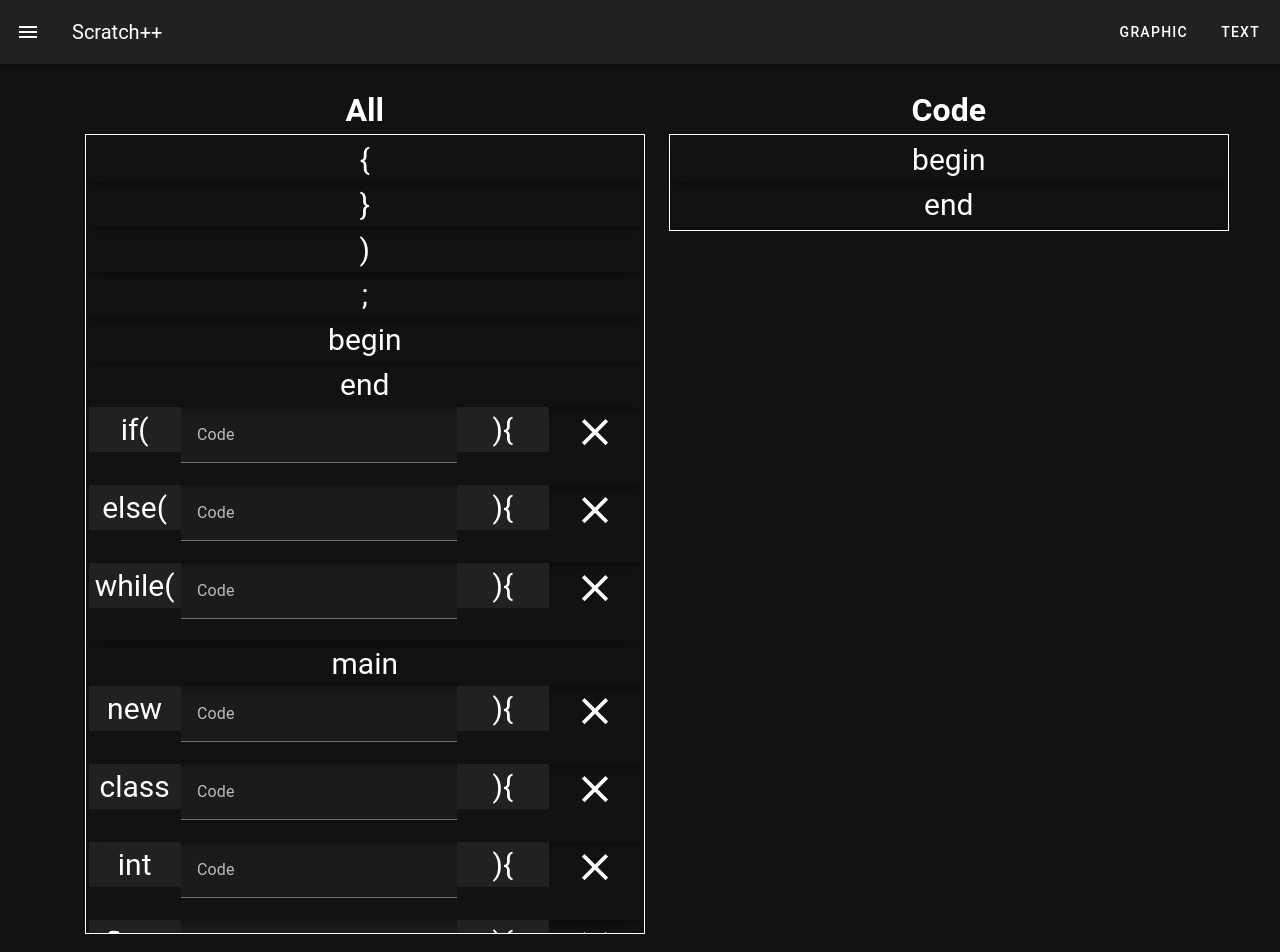
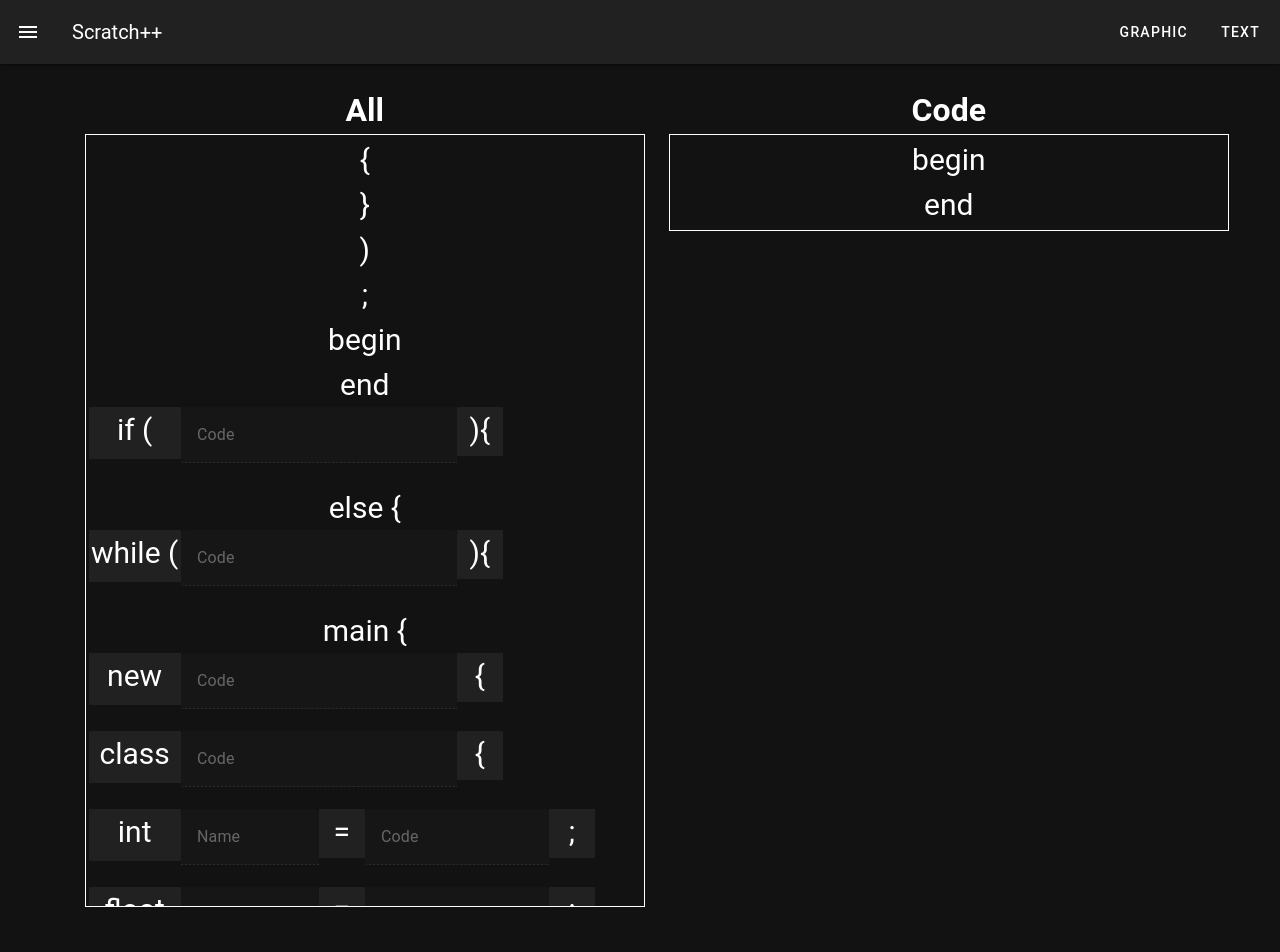
Before and after one commit to solvedrex223/Compilers-project, a Vue app: page / in a window 1280 px wide. Shown: the top 952 px of the page. Built offline with nearby package versions, Linux system fonts and the light colour scheme.

Commit message:
Added validations and changed design for some elements

```diff
--- a/src/components/Ide.vue
+++ b/src/components/Ide.vue
@@ -5,7 +5,7 @@
                 <DragList :id="'syntax_list'" :title = "computed_title" :list="list" :group="syn_group"/>
             </v-col>
             <v-col>
-                <DragList :id="'code_list'" title="Code" :list="list_code" :group="'name'" @list_update="check_code"/>
+                <DragList :id="'code_list'" title="Code" :remove="true" :list="list_code" :group="'name'" @list_update="check_code"/>
             </v-col>
         </v-row>
         <v-row>
@@ -25,10 +25,10 @@ import { useTitleStore } from '../store/stores';
         { name: ";", statement: undefined },
         { name: "begin", statement: undefined },
         { name: "end", statement: undefined },
-        { name: "if(", statement: '' },
-        { name: "else(", statement: '' },
-        { name: "while(", statement: '' },
-        { name: 'main', statement: undefined }
+        { name: "if (", statement: ''},
+        { name: "else {", statement: undefined },
+        { name: "while (", statement: '' },
+        { name: 'main {', statement: undefined }
     ];
     const var_list = [
         { name: "int", statement: '' },
@@ -121,6 +121,6 @@ import { useTitleStore } from '../store/stores';
     #row_code{
         margin-left: 0%;
         margin-right: 0%;
-        height: 70%;
+        height: 50%;
     }
 </style>
--- a/src/components/comps/DragList.vue
+++ b/src/components/comps/DragList.vue
@@ -1,73 +1,134 @@
 <template>
     <h1 class="code_list_title">{{ title }}</h1>
-    <draggable
-    :list="list"
-    class="code_list"
-    :id="id"
-    :group="group"
-    item-key="name"
-    @change="$emit('list_update')">
+    <draggable :list="list" class="code_list" :id="id" :group="group" item-key="name" @change="$emit('list_update')">
         <template #item="{ element, index }">
-                        <v-sheet
-                        v-if="element.statement != undefined"
-                        class="code_list_item cursor-move bg-transparent handle"
-                        :class="`elevation-${isHovering ? 24 : 6}`"
-                        :id="'item-'+index ">
+            <v-sheet v-if="element.statement != undefined && checkName(element.name)"
+                class="code_list_item cursor-move bg-transparent handle" :id="'item-' + index">
                 <v-row no-gutters class="g4">
                     <v-col cols="2">
-                                <v-sheet>{{ element.name }}</v-sheet>
+                        <v-sheet class="code_text">{{ element.name }}</v-sheet>
                     </v-col>
                     <v-col cols="6">
-                                <v-text-field class="form-control" label="Code" clearable/>
+                        <v-text-field class="form-control" label="Code" :rules="getTest(element.name)" :disabled="!remove" clearable />
                     </v-col>
-                            <v-col cols="2">
-                                <v-sheet>){</v-sheet>
+                    <v-col cols="1">
+                        <v-sheet class="code_text">{{ getText(element.name) }}</v-sheet>
                     </v-col>
-                            <v-col cols="2">
+                    <v-col v-if="remove" cols="1">
                         <v-icon icon="mdi-close" @click="removeAt(index)"></v-icon>
                     </v-col>
                 </v-row>
             </v-sheet>
-                        <v-sheet
-                        v-else
-                        class="code_list_item cursor-move bg-transparent handle"
-                        :class="`elevation-${isHovering ? 24 : 6}`">{{element.name}}</v-sheet>
+            <v-sheet v-else-if="element.statement != undefined" class="code_list_item cursor-move bg-transparent handle"
+                :id="'item-' + index">
+                <v-row no-gutters class="g4">
+                    <v-col cols="2">
+                        <v-sheet class="code_text">{{ element.name }}</v-sheet>
+                    </v-col>
+                    <v-col cols="3">
+                        <v-text-field class="form-control" label="Name" :rules="string_rules" :disabled="!remove" clearable />
+                    </v-col>
+                    <v-col cols="1">
+                        <v-sheet class="code_text">=</v-sheet>
+                    </v-col>
+                    <v-col cols="4">
+                        <v-text-field class="form-control" label="Code" :rules="getTest(element.name)" :disabled="!remove" clearable />
+                    </v-col>
+                    <v-col cols="1">
+                        <v-sheet class="code_text">{{ getText(element.name) }}</v-sheet>
+                    </v-col>
+                    <v-col v-if="remove" cols="1">
+                        <v-icon icon="mdi-close" @click="removeAt(index)"></v-icon>
+                    </v-col>
+                </v-row>
+            </v-sheet>
+            <v-sheet v-else class="code_list_item cursor-move bg-transparent handle">{{ element.name }}</v-sheet>
         </template>
     </draggable>
 </template>
 
 <script setup lang="ts">
-import { defineComponent } from 'vue';
-import Draggable from 'vuedraggable';
+    import { defineComponent } from "vue";
+import Draggable from "vuedraggable";
 
     defineComponent({
-        Draggable
+        Draggable,
     });
     defineProps({
         id: String,
         title: {
-            default: 'All',
+            default: "All",
             type: String,
         },
         list: {
-            default(){return [
+            default() {
+                return [
                     { name: "begin", statement: undefined },
-                { name: "end", statement: undefined }
-            ]},
-            type: Array
+                    { name: "end", statement: undefined },
+                ];
             },
-        group: {}
+            type: Array,
+        },
+        group: {},
+        remove: {
+            type: Boolean,
+            default() {
+                return false;
+            }
+        }
     });
-    function  removeAt(idx:number) {
-      this.list.splice(idx, 1);
+
+    const int_rules = [(v) => /^[0-9]+$/gm.test(v) || "Value must be an integer"];
+    const string_rules = [(v) => /.+/gm.test(v) || "Value must be a number"];
+    const float_rules = [(v) => /^\d+(\.\d+)?$/.test(v) || "Value must be a string"];
+    const comparison_rules = [(v) => /^.+([><]|(==)|(!=))\s*\w+$/.test(v) || "Invalid comparison"];
+
+    function getTest(name: string) {
+        switch (name) {
+            case "int":
+                return int_rules;
+            case "float":
+                return float_rules;
+            case "String":
+                return string_rules;
+            case "if (":
+            case "while (":
+                return comparison_rules;
+            default:
+                return string_rules;
+        }
+    }
+
+    function getText(name: string) {
+        switch (name) {
+            case "int":
+            case "float":
+            case "String":
+                return ";";
+            case "new":
+            case "class":
+                return "{";
+            default:
+                return "){";
+        }
+    }
+    function checkName(name:string){
+        switch (name) {
+            case "int":
+            case "float":
+            case "String":
+                return false;
+            default:
+                return true;
+        }
     }
 </script>
 
 <style>
-    .code_list{
+    .code_list {
         position: relative;
-        left:3%;
-        padding: .5%;
+        left: 3%;
+        padding: 0.5%;
         border-style: solid;
         border-color: white;
         border-width: 1px;
@@ -77,7 +138,8 @@ import Draggable from 'vuedraggable';
         overflow-y: auto;
         max-height: 80%;
     }
-    .code_list_item{
+
+    .code_list_item {
         position: inherit;
         text-align: center;
         border-width: 1px;
@@ -87,11 +149,15 @@ import Draggable from 'vuedraggable';
         min-height: 0;
         display: flex;
     }
-    .code_list_title{
+
+    .code_list_title {
         position: relative;
-        left:3%;
+        left: 3%;
         text-align: center;
         padding-top: 1%;
     }
-    .form-control{}
+
+    .code_text {
+        padding-bottom: 7.5%;
+    }
 </style>
```
Lines whose indentation alone changed are shown as unchanged.
